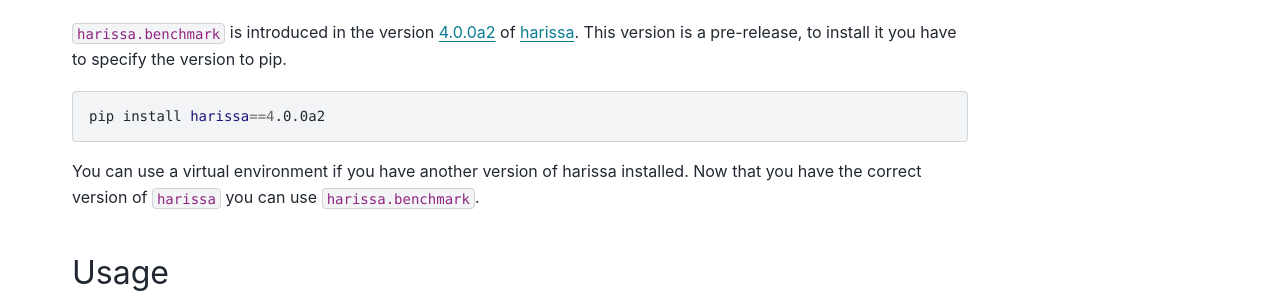
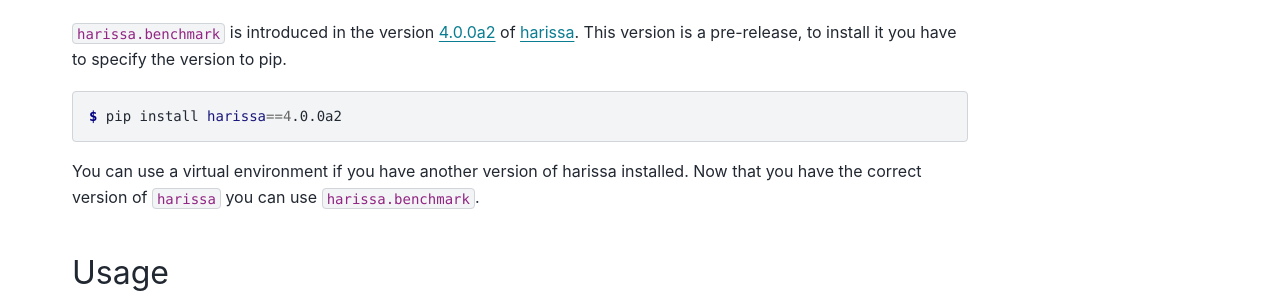
Before and after one commit to harissa-framework/benchmark, a Sphinx documentation site: the page built from docs/source/index.md, in a window 1280 px wide. Shown: the part 407-707 px from the top of the page. Built offline with Sphinx 7.4.7 and the PyData theme 0.15.4, drawn with Linux system fonts in a browser that asks for light colours.

Commit message:
fix pip install == not selected

````diff
--- a/README.md
+++ b/README.md
@@ -6,8 +6,8 @@
 `harissa.benchmark` is introduced in the version [4.0.0a2](https://pypi.org/project/harissa/4.0.0a2/) of [harissa](https://github.com/harissa-framework/harissa).
 This version is a pre-release, to install it you have to specify the version to pip.
 
-```bash
-pip install harissa==4.0.0a2
+```console
+$ pip install harissa==4.0.0a2
 ```
 
 You can use a virtual environment if you have another version of harissa installed.
--- a/docs/source/_static/custom.css
+++ b/docs/source/_static/custom.css
@@ -23,10 +23,6 @@
     color: #e01b24;
 }
 
-.o {
-    user-select: none;
-}
-
 .nbinput button.copybtn {
     top: 0.3em;
 }
--- a/docs/source/conf.py
+++ b/docs/source/conf.py
@@ -62,7 +62,7 @@
 napoleon_numpy_docstring = True
 
 nb_execution_mode = 'off'
-copybutton_exclude = '.linenos, .gp, .go, .o'
+copybutton_exclude = '.linenos, .gp, .go'
 
 # -- Options for HTML output -------------------------------------------------
 # https://www.sphinx-doc.org/en/master/usage/configuration.html#options-for-html-output
````
